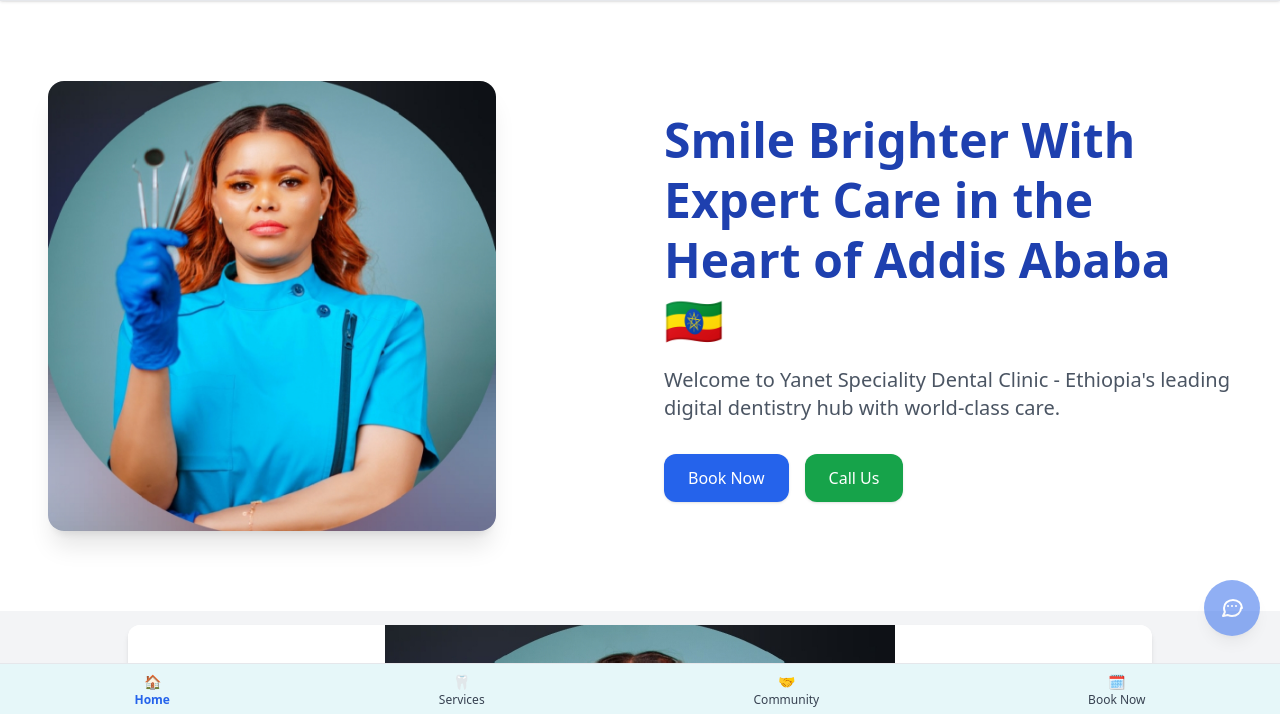
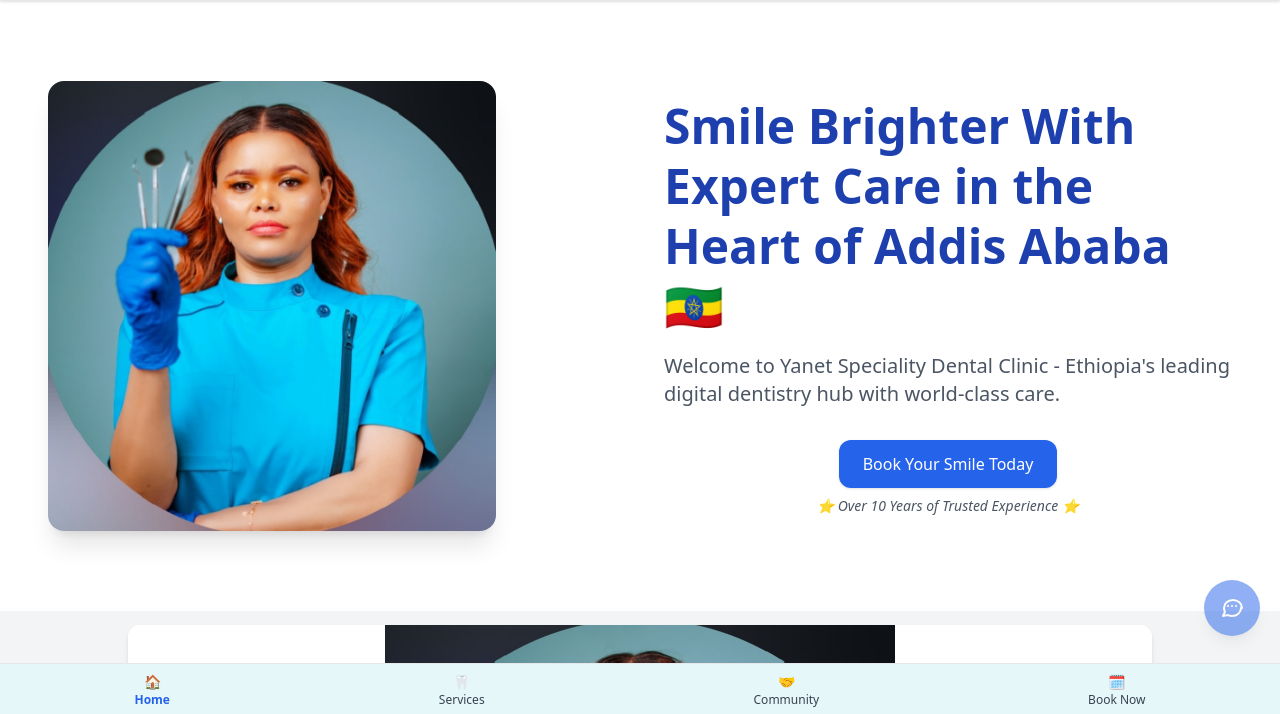
Before and after one commit to abenierg153-netizen/abenier-site, a plain HTML site: page index.html in a window 1280 px wide. Shown: the part 84-798 px from the top of the page. Drawn offline with nearby package versions, Linux system fonts and the light colour scheme.

Commit message:
Hero section update: replaced buttons with 'Book Your Smile Today' and added trust tagline

```diff
--- a/index.html
+++ b/index.html
@@ -77,9 +77,9 @@
       </p>
 
       <!-- DESKTOP-ONLY: Hero buttons -->
-      <div class="hidden md:mt-8 md:flex md:gap-4">
-        <a href="book-now.html" class="md:px-6 md:py-3 md:rounded-xl md:bg-blue-600 md:text-white md:hover:bg-blue-700 md:shadow">Book Now</a>
-        <a href="tel:0116662828" class="md:px-6 md:py-3 md:rounded-xl md:bg-green-600 md:text-white md:hover:bg-green-700 md:shadow">Call Us</a>
+      <div class="hidden md:mt-8 md:flex md:flex-col md:items-center md:gap-2">
+        <a href="book-now.html" class="md:px-6 md:py-3 md:rounded-xl md:bg-blue-600 md:text-white md:hover:bg-blue-700 md:shadow">Book Your Smile Today</a>
+        <p class="md:text-sm md:text-gray-600 md:italic">⭐ Over 10 Years of Trusted Experience ⭐</p>
       </div>
     </div>
   </div>
```
